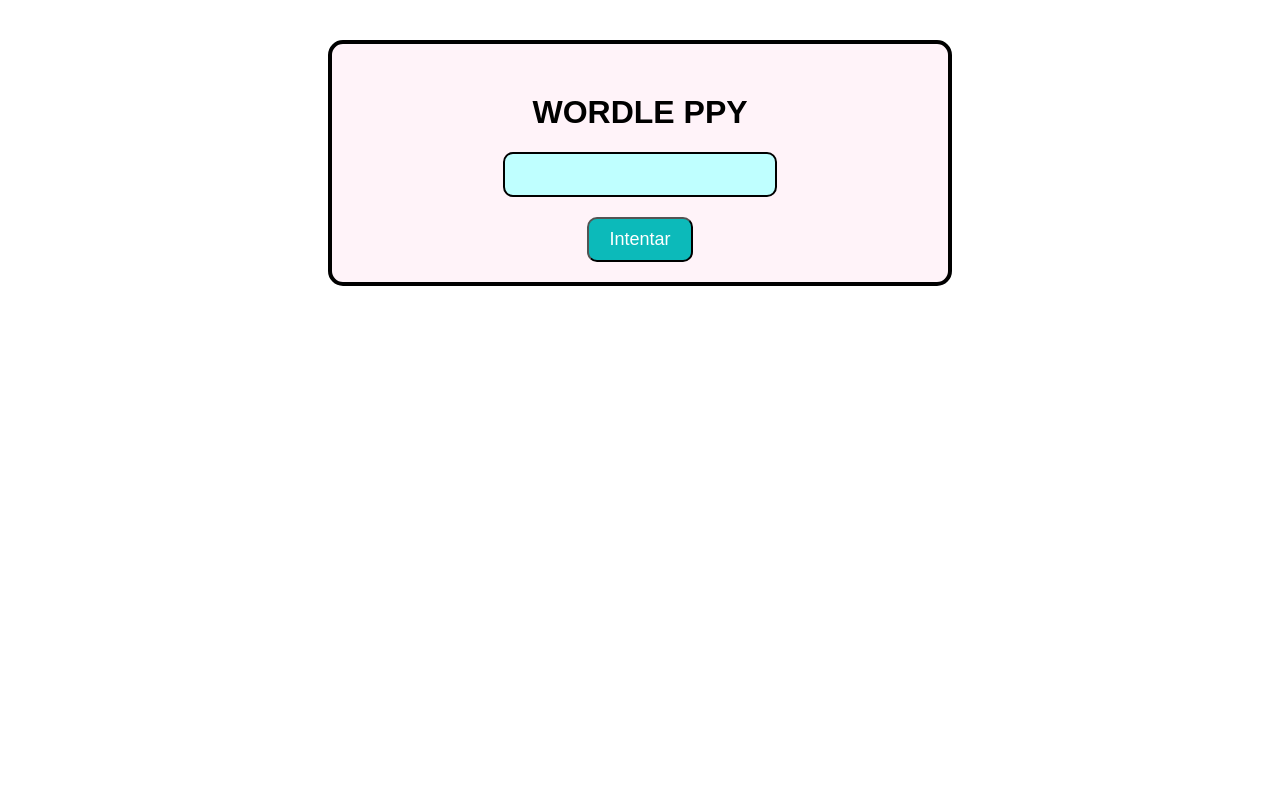
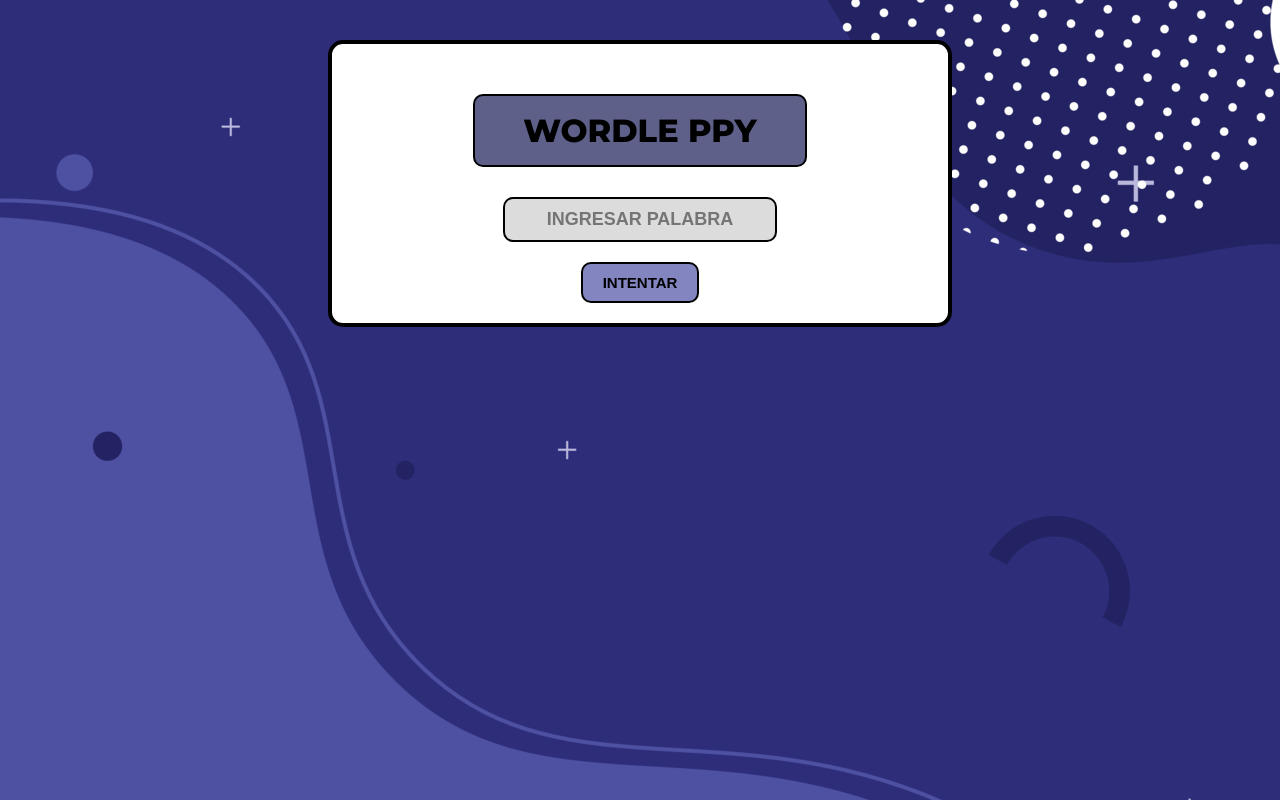
Before and after one commit to Seph1986/proyectoWordle, a plain HTML site: page index.html in a window 1280 px wide. Drawn offline with Linux system fonts and the light colour scheme; no server answers.

Commit message:
Entrega final del proyecto Wordle PPY

```diff
--- a/index.html
+++ b/index.html
@@ -8,10 +8,9 @@
    <body>
     <div id="bloque">
       <h1>WORDLE PPY</h1>
-      <input type="text" id="guess-input">
-      <button id="guess-button">Intentar</button>
+      <input placeholder="INGRESAR PALABRA" type="text" id="guess-input" minlength="5" maxlength="5">
+      <button id="guess-button">INTENTAR</button>
       <div id="grid">
-
       </div>
       <p id="guesses"></p>
       <!---<i data-emoji="emoji">😒</i>--->
--- a/script.js
+++ b/script.js
@@ -1,7 +1,17 @@
 let intentos = 5;
+let palabra = 'APPLE'
 
-let diccionario = ['APPLE', 'HURLS', 'WINGS', 'YOUTH','HELLO','BREAD','BRIEF','ALARM','FORCE']
-const palabra = diccionario[Math.floor(Math.random() * diccionario.length)];
+let diccionario = [ 'HURLS', 'WINGS', 'YOUTH','HELLO','BREAD','BRIEF','ALARM','FORCE'];
+
+const API = 'https://random-word-api.vercel.app/api?words=1&length=5&type=uppercase';
+
+//FUNCION ASINCRONICA
+fetch(API).then(response => response.json())
+.then(response =>{
+    palabra = response[0].toUpperCase()
+    console.log(palabra)
+})
+.catch( err => { palabra = diccionario[Math.floor(Math.random() * diccionario.length)]; console.log(err)})
 
 const BUTTON = document.getElementById("guess-button");
 BUTTON.addEventListener("click", intentar);
@@ -51,6 +61,19 @@ function intentar(){
         intentos--
     if (intentos==0){
         terminar("<h1>PERDISTE! 😒</h1>")
+
+        const GRID = document.getElementById ("grid");
+        const ROW = document.createElement ('div');
+        ROW.className = 'row';
+
+            for (let i in INTENTO){
+            const SPAN = document.createElement('span');
+            SPAN.className = 'letter';
+            SPAN.innerHTML = palabra[i];
+            SPAN.style.backgroundColor = '#79b851';
+
+            ROW.appendChild(SPAN);}
+        GRID.appendChild(ROW);
     }
 }
 
@@ -67,14 +90,4 @@ function terminar(mensaje){
     BUTTON.disabled = true;
     let contenedor = document.getElementById('guesses');
     contenedor.innerHTML = mensaje;
-
-
 }
-
-
-
-/*window.addEventListener('load', init)
-
-function init(){
-    console.log('Esto se ejecuta solo cuando se carga la pagina web')
-}*/
--- a/style.css
+++ b/style.css
@@ -1,10 +1,20 @@
+@import url('https://fonts.googleapis.com/css?family=Montserrat:400,800');
+
 body {
-    font-family: Arial, sans-serif;
+  font-family: 'Montserrat',Arial, sans-serif;
+  background-image: url(./background.color.abstract.jpg);
 }
 
 h1 {
+  margin: auto;
+  margin-bottom: 30px;
   text-align: center;
   margin-top: 50px;
+  border: solid 2px black;
+  border-radius: 10px;
+  padding: 15px;
+  width: 300px;
+  background-color: #5E608A;
 }
 
 #guess-input {
@@ -12,10 +22,11 @@ body {
   margin: 0 auto 20px;
   padding: 10px;
   font-size: 18px;
+  color: black;
   width: 250px;
   border: 2px solid black;
   border-radius: 10px;
-    background-color: #bfffff;
+  background-color: gainsboro;
   text-align: center;
   font-weight: bold;
 }
@@ -24,12 +35,13 @@ body {
   display: block;
   margin: 0 auto;
   padding: 10px 20px;
-    font-size: 18px;
-    background-color: #0CBABA;
-    color: #fff;
+  font-size: 15px;
+  background-color: #8285BF;
+  color: black;
+  border: solid 2px black;
   border-radius: 10px;
-
-
+  font-weight: bold;
+  font: 'Montserrat',Arial, sans-serif;
 }
 
 #grid{
@@ -39,7 +51,6 @@ body {
 
 button:active {
     transform: scale(0.95);
-      background-color: ;
 }
 
 .letter {
@@ -76,7 +87,7 @@ body {
 #bloque{
   border: solid black 4px;
   border-radius: 15px;
-    background-color:rgb(255, 243, 249);
+  background-color: white;
   margin: 2.5em 20em;
 
 }
```
Also changed, not shown: background.color.abstract.jpg (added). Lines whose indentation alone changed are shown as unchanged.
